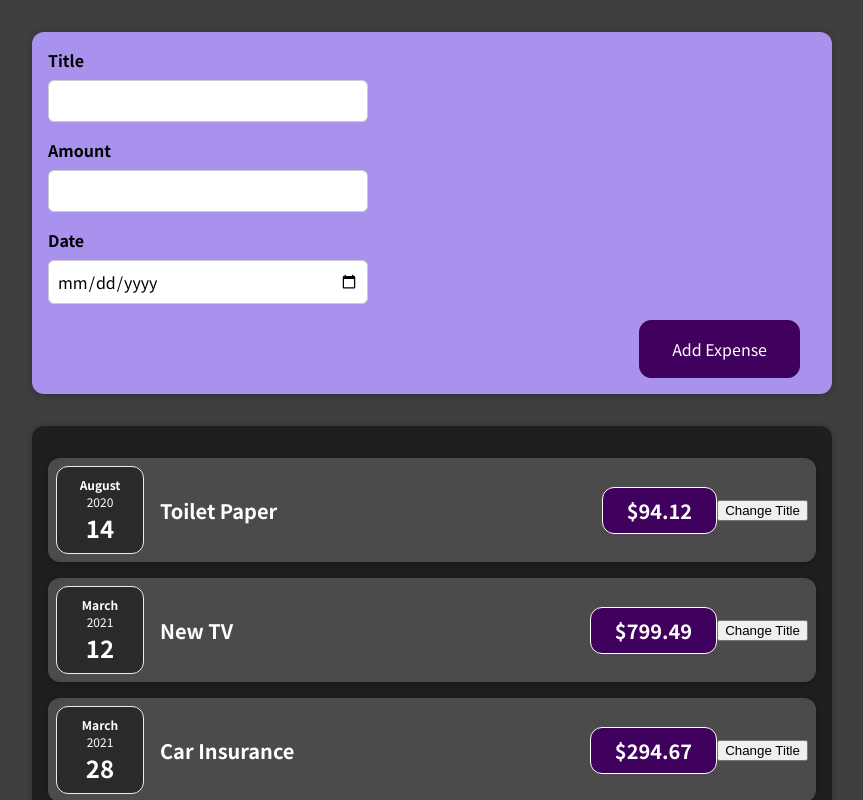
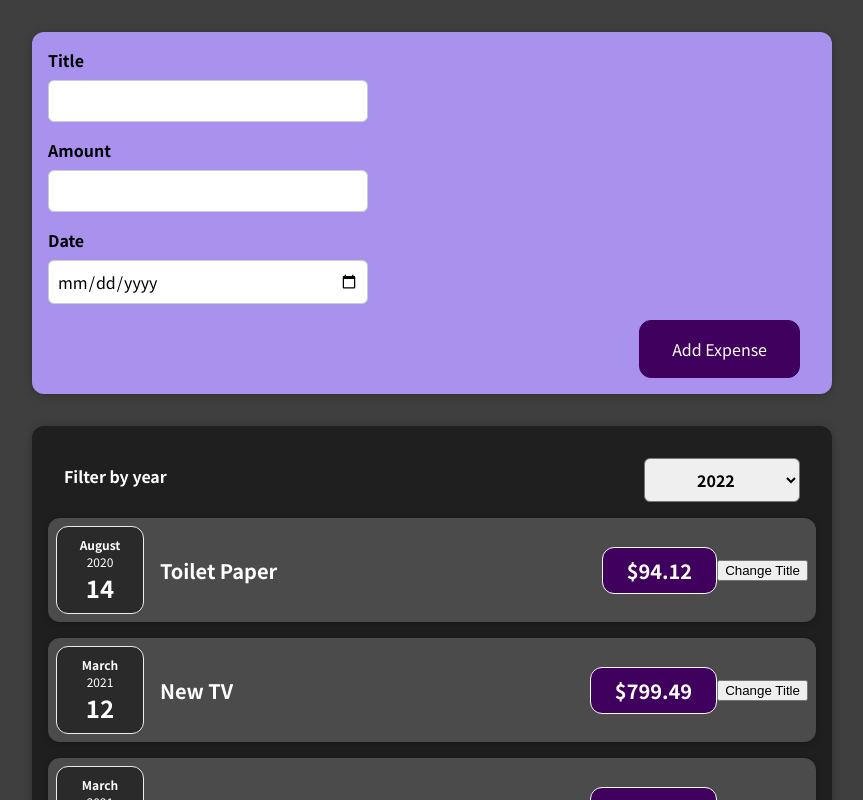
Before and after one commit to dopamine-s-archive/expense-tracker-app, a React (Create React App) app: page / in a window 1280 px wide. Shown: the top 800 px of the page, without its empty margins (208-1071 px from the left). Built offline with nearby package versions, Linux system fonts and the light colour scheme.

Commit message:
adds year filter

```diff
--- a/src/App.js
+++ b/src/App.js
@@ -1,11 +1,16 @@
 import Expenses from './components/Expenses/Expenses';
 import NewExpense from './components/NewExpense/NewExpense';
+import { expenses } from './user-data';
 
 export default function App() {
+  const addExpenseHandler = expense => {
+    console.log('in App.js', expense);
+  };
+
   return (
     <div>
-      <NewExpense />
-      <Expenses />
+      <NewExpense onAddExpense={addExpenseHandler}/>
+      <Expenses expenses={expenses}/>
     </div>
   );
 }
--- a/src/components/Expenses/Expenses.js
+++ b/src/components/Expenses/Expenses.js
@@ -1,13 +1,24 @@
+import { useState } from 'react';
 import ExpenseItem from './ExpenseItem';
-import { expenses } from '../../user-data';
+import ExpensesFilter from '../ExpensesFilter/ExpensesFilter';
 import Card from '../UI/Card';
 import './Expenses.css';
 
-export default function Expenses() {
+export default function Expenses(props) {
+  const [filteredYear, setFilteredYear] = useState('2022');
+
+  const yearFilterChangeHandler = selectedYearValue => {
+    setFilteredYear(selectedYearValue);
+  };
+
+  console.log('in Expenses.js - yearValue', filteredYear);
+
   return (
+    <div>
       <Card className="expenses">
+        <ExpensesFilter selected={filteredYear} onChangeYearFilter={yearFilterChangeHandler} />
       {
-      expenses.map((expense) => (
+        props.expenses.map((expense) => (
           <ExpenseItem
             key={expense.id}
             title={expense.title}
@@ -18,5 +29,6 @@
         )
       }
       </Card>
+    </div>
   );
 }
--- /dev/null
+++ b/src/components/ExpensesFilter/ExpensesFilter.css
@@ -0,0 +1,24 @@
+.expenses-filter {
+  color: white;
+  padding: 0 1rem;
+}
+
+.expenses-filter__control {
+  display: flex;
+  width: 100%;
+  align-items: center;
+  justify-content: space-between;
+  margin: 1rem 0;
+}
+
+.expenses-filter label {
+  font-weight: bold;
+  margin-bottom: 0.5rem;
+}
+
+.expenses-filter select {
+  font: inherit;
+  padding: 0.5rem 3rem;
+  font-weight: bold;
+  border-radius: 6px;
+}
--- /dev/null
+++ b/src/components/ExpensesFilter/ExpensesFilter.js
@@ -0,0 +1,27 @@
+import './ExpensesFilter.css';
+
+export default function ExpensesFilter(props) {
+
+  const changeExpenseYearHandler = (event) => {
+    const yearFilterValue = event.target.value;
+
+    props.onChangeYearFilter(yearFilterValue);
+  };
+
+  return (
+    <div className='expenses-filter'>
+      <div className='expenses-filter__control'>
+        <label>Filter by year</label>
+        <select
+          value={props.selected}
+          onChange={changeExpenseYearHandler}
+        >
+          <option value='2022'>2022</option>
+          <option value='2021'>2021</option>
+          <option value='2020'>2020</option>
+          <option value='2019'>2019</option>
+        </select>
+      </div>
+    </div>
+  );
+};
--- a/src/components/NewExpense/ExpenseForm.js
+++ b/src/components/NewExpense/ExpenseForm.js
@@ -2,7 +2,7 @@
 
 import './ExpenseForm.css';
 
-export default function ExpenseForm() {
+export default function ExpenseForm(props) {
   const [enteredTitle, setEnteredTitle] = useState('');
   const [enteredAmount, setEnteredAmount] = useState('');
   const [enteredDate, setEnteredDate] = useState('');
@@ -28,7 +28,8 @@
       date: new Date(enteredDate)
     }
 
-    console.log(expenseData);
+    props.onSaveExpenseData(expenseData);
+    console.log('in ExpenseForm.js - expenseData',expenseData);
     setEnteredTitle('');
     setEnteredAmount('');
     setEnteredDate('');
--- a/src/components/NewExpense/NewExpense.js
+++ b/src/components/NewExpense/NewExpense.js
@@ -1,8 +1,17 @@
 import ExpenseForm from './ExpenseForm';
 import './NewExpense.css';
 
-export default function NewExpense() {
+export default function NewExpense(props) {
+  const saveExpenseDataHandler = (enteredExpenseData) => {
+    const expenseData = {
+      ...enteredExpenseData,
+      id: Math.random().toString()
+    };
+    console.log('in NewExpense.js - expenseData',expenseData);
+    props.onAddExpense(expenseData);
+  };
+
   return <div className="new-expense">
-    <ExpenseForm />
+    <ExpenseForm onSaveExpenseData={saveExpenseDataHandler} />
   </div>
 };
```
Lines whose indentation alone changed are shown as unchanged.
